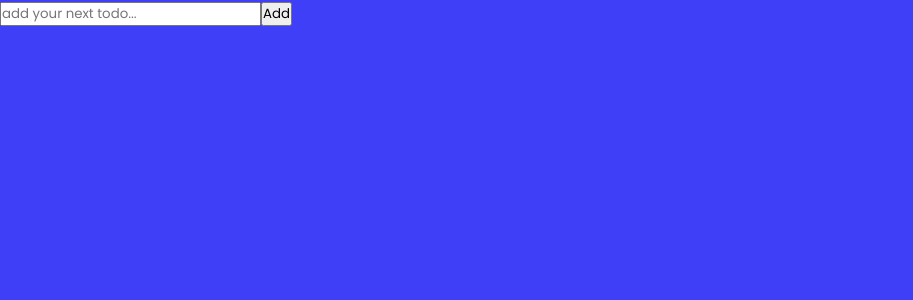
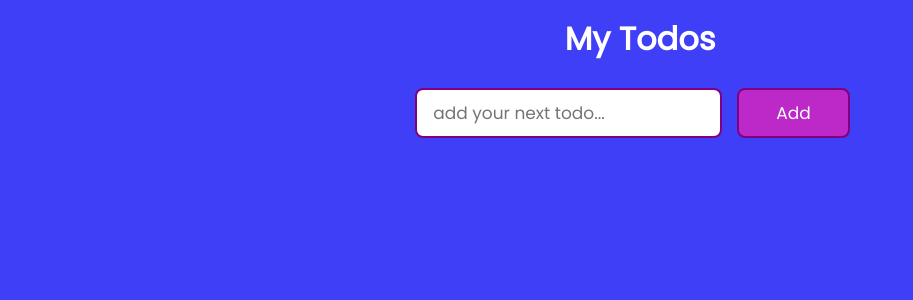
Before and after one commit to Himanshu4313/Todo-app-using-react, a React (Vite) app: page / in a window 1280 px wide. Shown: the top 300 px of the page, without its empty margins (0-913 px from the left). Built offline with nearby package versions, Linux system fonts and the light colour scheme.

Commit message:
add-input-box part style complete

```diff
--- /dev/null
+++ b/src/Components/AddTodo/AddToDo.css
@@ -0,0 +1,29 @@
+.Heading{
+    color: #ffffff;
+    margin-top: 15px;
+    margin-bottom: 25px;
+   text-align: center;
+}
+.add-todo-container{
+    display: flex;
+    justify-content: center;
+    align-items: center;
+}
+#Addinputbox{
+    padding: 10px 16px;
+    border-radius: 8px;
+    border: 2px solid purple;
+    width: 24vw;
+    margin-right: 15px;
+    font-size: 17px;
+}
+.add-todo-container button{
+    padding: 10px 37px;
+    border-radius: 8px;
+    border: 2px solid purple;
+    margin-right: 15px;
+    cursor: pointer;
+    font-size: 17px;
+    background-color: #ec20b7ba;
+    color: #ffffff;
+}
--- a/src/Components/AddTodo/AddToDo.jsx
+++ b/src/Components/AddTodo/AddToDo.jsx
@@ -1,24 +1,29 @@
 import { useContext, useState } from "react";
 import DispatchContextapi from "../../Contextapi/DispatchContextapi";
-
+import './AddToDo.css';
 //Add todo component
 const AddTodo = () => {
-  const [inputText , setInputText] = useState('');
+  const [inputText, setInputText] = useState('');
   //WE use dispatch from dispatch contextapi and this dispatch context api store only dispatch method.
-  const {dispatch} = useContext(DispatchContextapi);
+  const { dispatch } = useContext(DispatchContextapi);
   return (
     <>
+      <div className="add-todo-container">
         <div>
+          <h1 className="Heading">My Todos</h1>
            <input type="text"
             value={inputText}
             placeholder="add your next todo..."
             onChange={(e) => setInputText(e.target.value)}
+            id="Addinputbox"
           />
-            <button onClick={() =>{
-               dispatch({type : 'add_todo', payload : {todoText:inputText}});
+          <button onClick={() => {
+            dispatch({ type: 'add_todo', payload: { todoText: inputText } });
             setInputText('');
           }
           }> Add </button>
+        </div>
+
       </div>
     </>
   );
```
Lines whose indentation alone changed are shown as unchanged.
